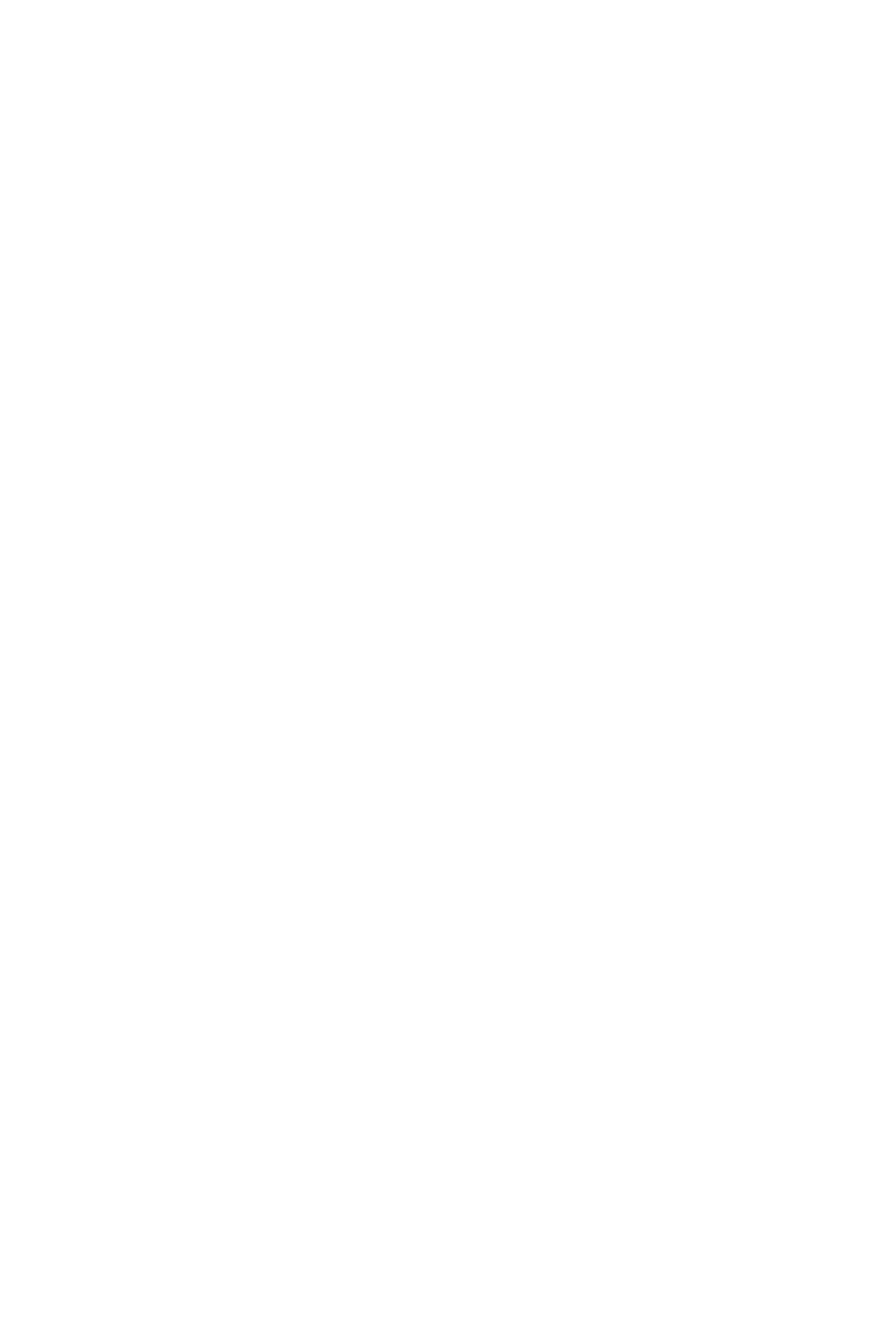
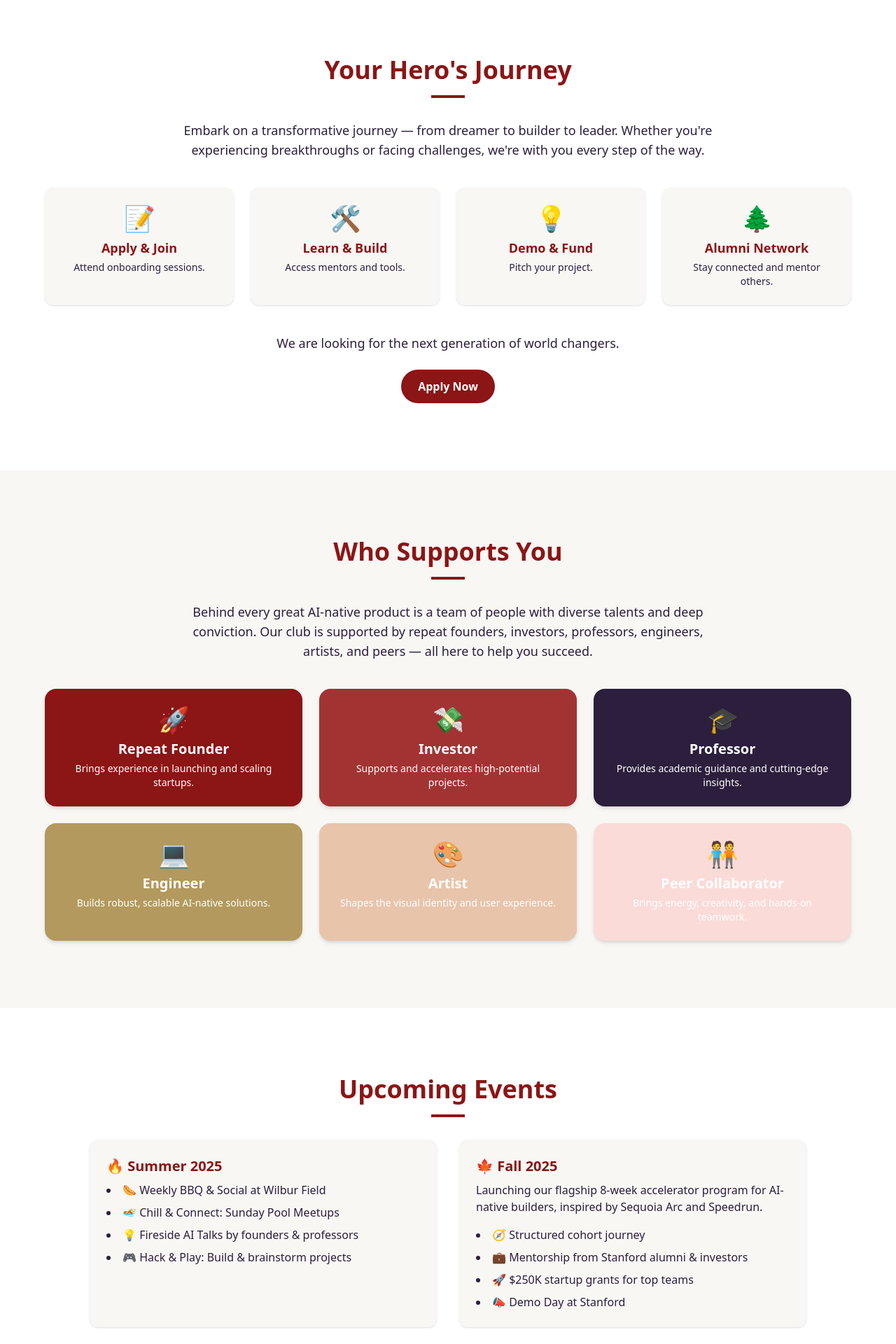
Before and after one commit to MarkWen93/Stanford-AI-Club, a Next.js app: page / in a window 1280 px wide. Shown: the part 840-2760 px from the top of the page at 70% size. Before the commit the page ends 800 px from the top, so only its background shows below. Built offline with nearby package versions, Linux system fonts and the light colour scheme.

Commit message:
Update index.jsx

```diff
--- a/pages/index.jsx
+++ b/pages/index.jsx
@@ -1,9 +1,167 @@
 'use client';
+import Link from "next/link";
+import { useEffect, useState } from "react";
+
+const teamStructure = [
+  { role: "Repeat Founder", icon: "🚀", desc: "Brings experience in launching and scaling startups.", color: "#8C1515" },
+  { role: "Investor", icon: "💸", desc: "Supports and accelerates high-potential projects.", color: "#A33333" },
+  { role: "Professor", icon: "🎓", desc: "Provides academic guidance and cutting-edge insights.", color: "#2C1E3D" },
+  { role: "Engineer", icon: "💻", desc: "Builds robust, scalable AI-native solutions.", color: "#B3995D" },
+  { role: "Artist", icon: "🎨", desc: "Shapes the visual identity and user experience.", color: "#E8C4AB" },
+  { role: "Peer Collaborator", icon: "🧑‍🤝‍🧑", desc: "Brings energy, creativity, and hands-on teamwork.", color: "#FADBD8" },
+];
+
+const steps = [
+  { icon: "📝", title: "Apply & Join", desc: "Attend onboarding sessions." },
+  { icon: "🛠️", title: "Learn & Build", desc: "Access mentors and tools." },
+  { icon: "💡", title: "Demo & Fund", desc: "Pitch your project." },
+  { icon: "🌲", title: "Alumni Network", desc: "Stay connected and mentor others." },
+];
 
 export default function Home() {
+  const [mobileNavOpen, setMobileNavOpen] = useState(false);
+
+  useEffect(() => {
+    const sections = document.querySelectorAll('.fade-in-section');
+    const observer = new IntersectionObserver((entries) => {
+      entries.forEach(entry => {
+        if (entry.isIntersecting) {
+          entry.target.classList.add('opacity-100', 'translate-y-0');
+        }
+      });
+    }, { threshold: 0.1 });
+    sections.forEach(section => {
+      section.classList.add('opacity-0', 'translate-y-8', 'transition-all', 'duration-700');
+      observer.observe(section);
+    });
+    return () => observer.disconnect();
+  }, []);
+
   return (
-    <div className="min-h-screen flex items-center justify-center bg-gray-100 text-red-900 text-3xl font-bold">
-      Hello from Stanford AI Builder Club!
+    <div className="min-h-screen font-sans overflow-x-hidden">
+      <nav className="bg-[#8C1515] text-white px-4 py-4 flex justify-between items-center sticky top-0 z-50 shadow-md">
+        <span className="text-xl font-bold">Stanford AI Builder Club</span>
+        <div className="space-x-4 hidden sm:flex">
+          <a href="#mission" className="hover:text-[#FFD700]">Mission</a>
+          <a href="#journey" className="hover:text-[#FFD700]">Journey</a>
+          <a href="#team" className="hover:text-[#FFD700]">Support</a>
+          <a href="#events" className="hover:text-[#FFD700]">Events</a>
+          <a href="#volunteer" className="hover:text-[#FFD700]">Volunteer</a>
+        </div>
+      </nav>
+
+      <section className="text-center py-24 px-4 sm:px-6 bg-[#8C1515] text-white">
+        <h1 className="text-3xl sm:text-5xl font-bold mb-4">Stanford AI Builder Club</h1>
+        <p className="text-base sm:text-xl mb-8">Empowering students to build and lead with AI</p>
+        <a href="#journey" className="inline-block bg-white text-[#8C1515] px-6 py-3 rounded-full font-bold hover:bg-[#FFD700] transition text-sm sm:text-base">Start Your Journey</a>
+      </section>
+
+      <section id="mission" className="bg-[#f8f7f4] text-center py-24 px-4 sm:px-6 fade-in-section">
+        <h2 className="text-2xl sm:text-4xl font-extrabold text-[#8C1515] mb-4">Our Mission</h2>
+        <div className="w-12 h-1 bg-[#8C1515] mx-auto mb-8" />
+        <p className="text-base sm:text-lg text-[#2C1E3D] max-w-3xl mx-auto">
+          At the AI Builder Club, we believe in learning by building. Founded at Stanford, our mission is to empower students from all disciplines to explore, prototype, and scale AI-native applications that make a meaningful impact.
+        </p>
+      </section>
+
+      <section id="journey" className="bg-white text-center py-24 px-4 sm:px-6 fade-in-section">
+        <h2 className="text-2xl sm:text-4xl font-extrabold text-[#8C1515] mb-4">Your Hero's Journey</h2>
+        <div className="w-12 h-1 bg-[#8C1515] mx-auto mb-8" />
+        <p className="text-base sm:text-lg text-[#2C1E3D] max-w-3xl mx-auto mb-10">
+          Embark on a transformative journey — from dreamer to builder to leader. Whether you're experiencing breakthroughs or facing challenges, we're with you every step of the way.
+        </p>
+        <div className="grid grid-cols-1 sm:grid-cols-2 lg:grid-cols-4 gap-6 max-w-6xl mx-auto mb-10">
+          {steps.map((step, idx) => (
+            <div key={idx} className="bg-[#f8f7f4] rounded-xl p-6 shadow">
+              <div className="text-4xl mb-2">{step.icon}</div>
+              <h3 className="text-lg font-semibold text-[#8C1515] mb-1">{step.title}</h3>
+              <p className="text-[#2C1E3D] text-sm">{step.desc}</p>
+            </div>
+          ))}
+        </div>
+        <div className="mt-10">
+          <p className="text-base sm:text-lg text-[#2C1E3D] mb-6 max-w-2xl mx-auto">
+            We are looking for the next generation of world changers.
+          </p>
+          <a href="YOUR_GOOGLE_FORM_LINK" target="_blank" rel="noopener noreferrer" className="inline-block bg-[#8C1515] text-white px-6 py-3 rounded-full font-bold hover:bg-[#A33333] transition text-sm sm:text-base">Apply Now</a>
+        </div>
+      </section>
+
+      <section id="team" className="bg-[#f8f7f4] text-center py-24 px-4 sm:px-6 fade-in-section">
+        <h2 className="text-2xl sm:text-4xl font-extrabold text-[#8C1515] mb-4">Who Supports You</h2>
+        <div className="w-12 h-1 bg-[#8C1515] mx-auto mb-8" />
+        <p className="text-base sm:text-lg text-[#2C1E3D] max-w-3xl mx-auto mb-10">
+          Behind every great AI-native product is a team of people with diverse talents and deep conviction. Our club is supported by repeat founders, investors, professors, engineers, artists, and peers — all here to help you succeed.
+        </p>
+        <div className="grid grid-cols-1 sm:grid-cols-2 lg:grid-cols-3 gap-6 max-w-6xl mx-auto">
+          {teamStructure.map((item, idx) => (
+            <div key={idx} className="rounded-2xl p-6 shadow-md" style={{ backgroundColor: item.color }}>
+              <div className="text-4xl mb-2">{item.icon}</div>
+              <h3 className="text-xl font-bold text-white mb-1">{item.role}</h3>
+              <p className="text-white text-sm">{item.desc}</p>
+            </div>
+          ))}
+        </div>
+      </section>
+
+      <section id="events" className="bg-white text-center py-24 px-4 sm:px-6 fade-in-section">
+        <h2 className="text-2xl sm:text-4xl font-extrabold text-[#8C1515] mb-4">Upcoming Events</h2>
+        <div className="w-12 h-1 bg-[#8C1515] mx-auto mb-8" />
+        <div className="grid grid-cols-1 md:grid-cols-2 gap-8 max-w-5xl mx-auto text-left">
+          <div className="bg-[#f8f7f4] rounded-xl p-6 shadow">
+            <h3 className="text-xl font-bold text-[#8C1515] mb-2">🔥 Summer 2025</h3>
+            <ul className="list-disc list-inside text-[#2C1E3D] space-y-2 text-sm sm:text-base">
+              <li>🌭 Weekly BBQ & Social at Wilbur Field</li>
+              <li>🏊 Chill & Connect: Sunday Pool Meetups</li>
+              <li>💡 Fireside AI Talks by founders & professors</li>
+              <li>🎮 Hack & Play: Build & brainstorm projects</li>
+            </ul>
+          </div>
+          <div className="bg-[#f8f7f4] rounded-xl p-6 shadow">
+            <h3 className="text-xl font-bold text-[#8C1515] mb-2">🍁 Fall 2025</h3>
+            <p className="text-[#2C1E3D] mb-4 text-sm sm:text-base">
+              Launching our flagship 8-week accelerator program for AI-native builders, inspired by Sequoia Arc and Speedrun.
+            </p>
+            <ul className="list-disc list-inside text-[#2C1E3D] space-y-2 text-sm sm:text-base">
+              <li>🧭 Structured cohort journey</li>
+              <li>💼 Mentorship from Stanford alumni & investors</li>
+              <li>🚀 $250K startup grants for top teams</li>
+              <li>📣 Demo Day at Stanford</li>
+            </ul>
+          </div>
+        </div>
+      </section>
+
+      <section id="volunteer" className="bg-[#f8f7f4] text-center py-24 px-4 sm:px-6 fade-in-section">
+        <h2 className="text-2xl sm:text-4xl font-extrabold text-[#8C1515] mb-4">Want to Help?</h2>
+        <div className="w-12 h-1 bg-[#8C1515] mx-auto mb-8" />
+        <p className="text-base sm:text-lg text-[#2C1E3D] max-w-2xl mx-auto mb-8">
+          We're looking for passionate volunteers to join our support crew. Help us create meaningful experiences for our community by taking on roles like:
+        </p>
+        <div className="grid grid-cols-1 sm:grid-cols-2 md:grid-cols-3 gap-6 max-w-6xl mx-auto">
+          {[
+            { icon: "📱", title: "Social Media Manager", desc: "Craft content & share stories to grow our presence." },
+            { icon: "🎤", title: "Podcast Producer", desc: "Help host & edit episodes featuring builders & thinkers." },
+            { icon: "📷", title: "Event Photographer", desc: "Capture the spirit of our community in action." },
+            { icon: "🎨", title: "Visual Designer", desc: "Design visuals that elevate our branding & message." },
+            { icon: "🎪", title: "Event Organizer", desc: "Plan and coordinate smooth and memorable events." },
+            { icon: "🧑‍💻", title: "Community Coordinator", desc: "Keep our members engaged and connected." },
+          ].map((role, idx) => (
+            <div key={idx} className="bg-white rounded-xl p-6 shadow text-center">
+              <div className="text-4xl mb-2">{role.icon}</div>
+              <h3 className="text-lg font-semibold text-[#8C1515] mb-1">{role.title}</h3>
+              <p className="text-[#2C1E3D] text-sm">{role.desc}</p>
+            </div>
+          ))}
+        </div>
+        <div className="mt-8">
+          <a href="YOUR_VOLUNTEER_FORM_LINK" target="_blank" rel="noopener noreferrer" className="inline-block bg-[#8C1515] text-white px-6 py-3 rounded-full font-bold hover:bg-[#A33333] transition">I Want to Help</a>
+        </div>
+      </section>
+
+      <footer className="bg-[#2d2233] text-white text-center py-6 px-4 fade-in-section">
+        <p className="text-sm">© 2025 Stanford AI Builder Club. All rights reserved.</p>
+      </footer>
     </div>
   );
 }
```
